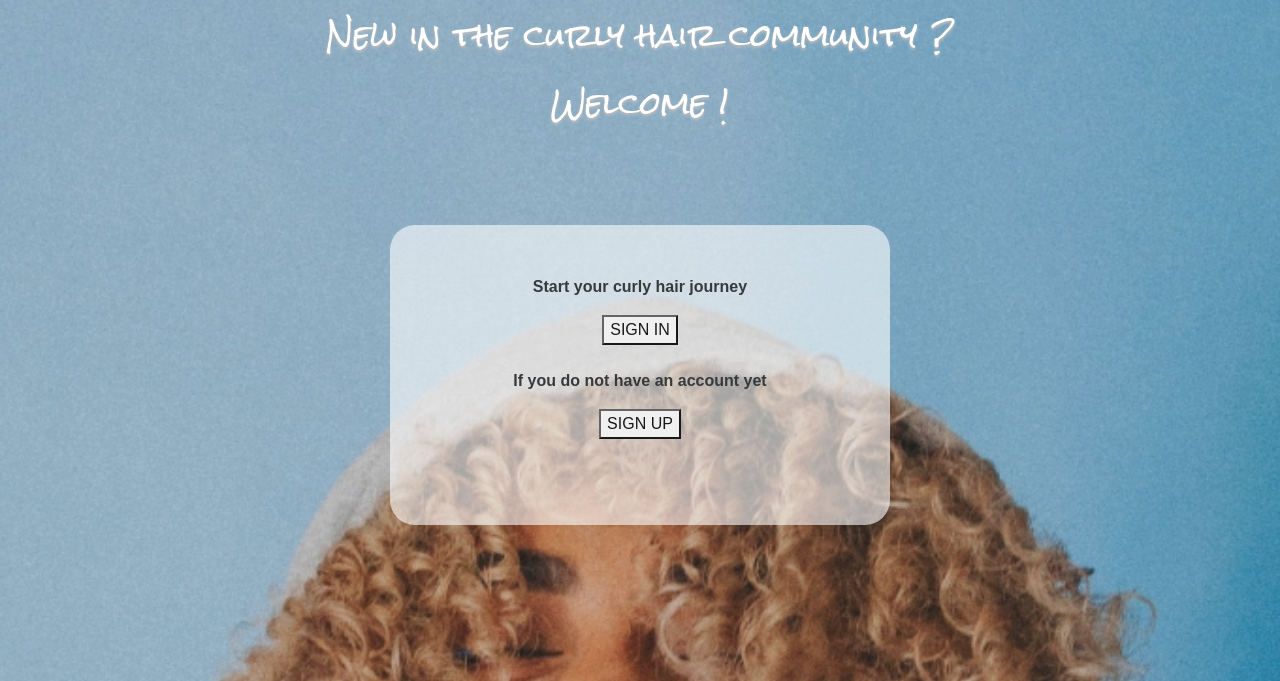
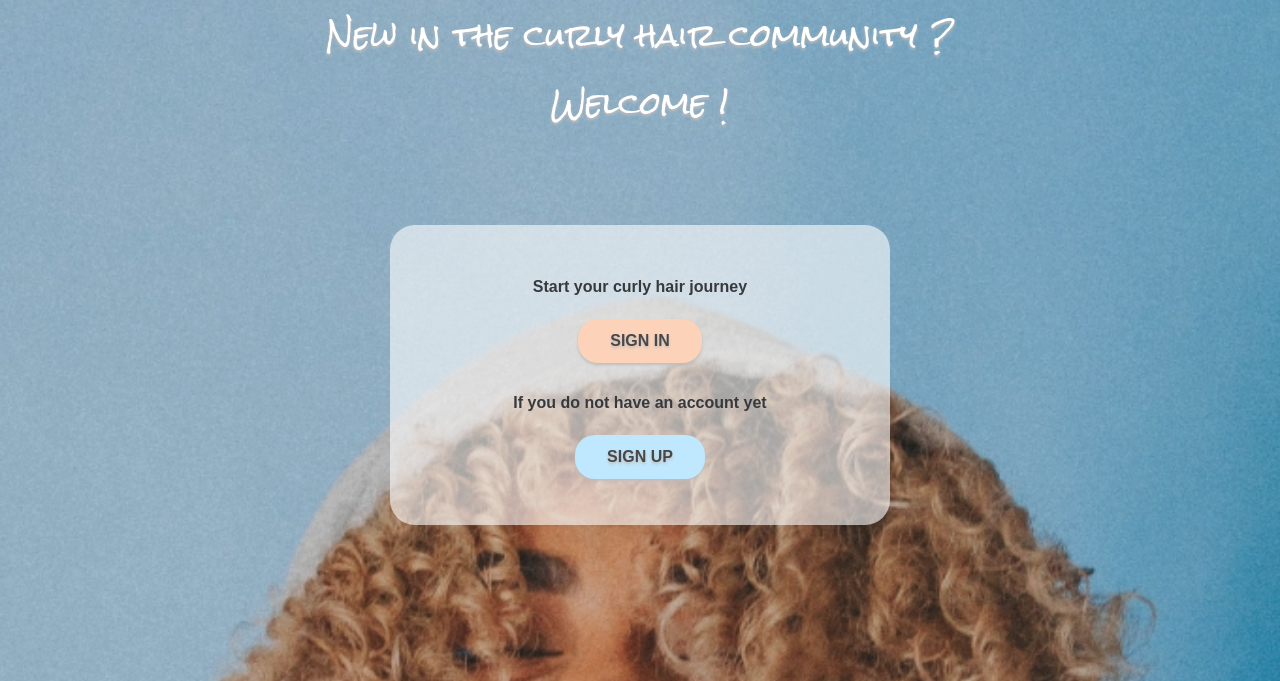
Before and after one commit to ashley-bbe/tenpadayo, a Django app: page /start/ in a window 1280 px wide. Shown: the part 270-951 px from the top of the page. Run offline with Django 3.2, Linux system fonts and the light colour scheme; some libraries are stand-ins or nearby versions; some web fonts are replaced.

Commit message:
Update start.html

```diff
--- a/new_tenpadayo/templates/start.html
+++ b/new_tenpadayo/templates/start.html
@@ -12,10 +12,10 @@
     <br><br><br><br>
     <div class="welcome">
         <p>Start your curly hair journey</p>
-        <button href="{% url  'login' %}" type="submit" class="sign-in">SIGN IN</button>
+        <a href="{% url  'login' %}" type="button" class="sign-in">SIGN IN</a>
         <br><br>
         <p>If you do not have an account yet</p>
-        <button href="{% url  'register' %}" type="submit" class="sign-up">SIGN UP</button>
+        <a href="{% url  'register' %}" type="button" class="sign-up">SIGN UP</a>
     </div>
     <br><br><br><br><br><br>
 
```
